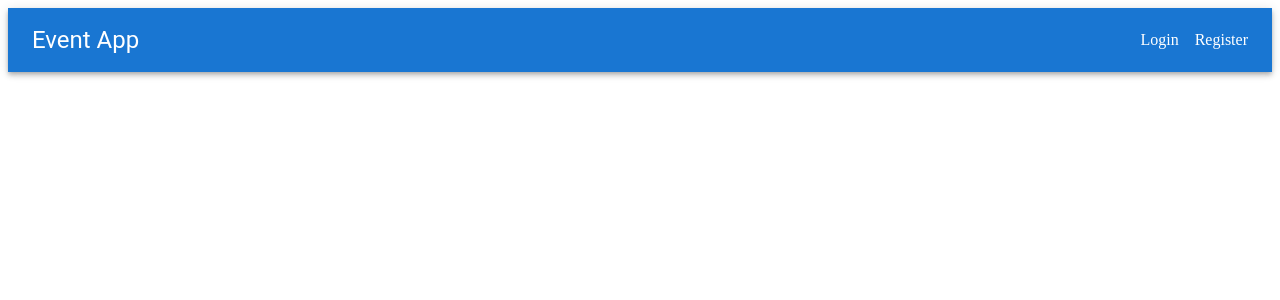
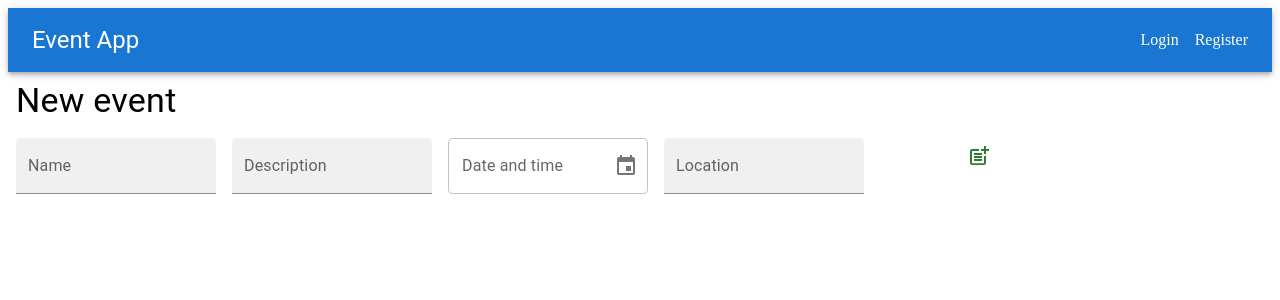
Before and after one commit to JOse-0811/ilmoittautumisjarjestelmaPROJEKTI, a React (Vite) app in the folder ilmoittautumisjarjestelma/frontend/: page /createEvent in a window 1280 px wide. Shown: the top 300 px of the page. Built offline with nearby package versions, Linux system fonts and the light colour scheme.

Commit message:
Refactor event controller by removing unused imports and update navigation bar to include a link for creating events

```diff
--- a/ilmoittautumisjarjestelma/frontend/src/App.jsx
+++ b/ilmoittautumisjarjestelma/frontend/src/App.jsx
@@ -15,6 +15,7 @@ import Notification from './components/notifications'
 import Register from './components/userRegForm'
 import NavigationBar from './components/navigationBar'
 import Home from './pages/home'
+import EventCreation from './pages/EventCreation'
 
 const App = () => {
 
@@ -45,12 +46,18 @@ const App = () => {
       <NavigationBar user={user} handleLogout={handleLogout} />
 
       <Notification message={errorMessage} />
-      <Notification message={successMessage} />
+      {/*Jostain syystä meil menee joskus routeen / ja joskus jää /login kun on kirjautunu???*/}
       <Routes>
         <Route
           path="/"
           element={
             <Home user={user} setUser={setUser} setErrorMessage={setErrorMessage} setSuccessMessage={setSuccessMessage}/>
+          }
+        />
+        <Route
+          path="/createEvent"
+          element={
+            <EventCreation/>
           }
         />
 
--- a/ilmoittautumisjarjestelma/frontend/src/components/navigationBar.jsx
+++ b/ilmoittautumisjarjestelma/frontend/src/components/navigationBar.jsx
@@ -29,9 +29,14 @@ const NavigationBar = ({user, handleLogout}) => {
                 </Link>
               </>
             ) : (
-              <Button onClick={handleLogout} color="inherit">
-                Logout
-              </Button>
+              <>
+                <Link to="/createEvent" style={{color: 'white', textDecoration: 'none'}}>
+                  Create event
+                </Link>
+                <Button onClick={handleLogout} color="inherit">
+                  Logout
+                </Button>
+              </>
             )}
           </Box>
         </Toolbar>
--- /dev/null
+++ b/ilmoittautumisjarjestelma/frontend/src/pages/EventCreation.jsx
@@ -0,0 +1,29 @@
+import { TextField, Typography, Box } from '@mui/material'
+import { AdapterDayjs } from '@mui/x-date-pickers/AdapterDayjs';
+import { LocalizationProvider } from '@mui/x-date-pickers/LocalizationProvider';
+import { DateTimePicker } from '@mui/x-date-pickers/DateTimePicker';
+import { Button } from '@mui/material'
+import PostAddIcon from '@mui/icons-material/PostAdd';
+const EventCreation = ({ }) => {
+  return (
+    <>
+      <Box
+        component="form"
+        sx={{ '& > :not(style)': { m: 1, width: '25ch' } }}
+        noValidate
+        autoComplete="off"
+      >
+        <Typography variant='h4' >New event</Typography>
+        <TextField label="Name" variant="filled" />
+        <TextField label="Description" variant="filled" />
+        <LocalizationProvider dateAdapter={AdapterDayjs}>
+          <DateTimePicker label="Date and time" />
+        </LocalizationProvider>
+       <TextField label="Location" variant="filled" />
+        <Button><PostAddIcon color="success" /></Button>
+      </Box>
+    </>
+  )
+}
+
+export default EventCreation
```
Also changed, not shown: 1 other file (tests, documents, lock files or other folders).
